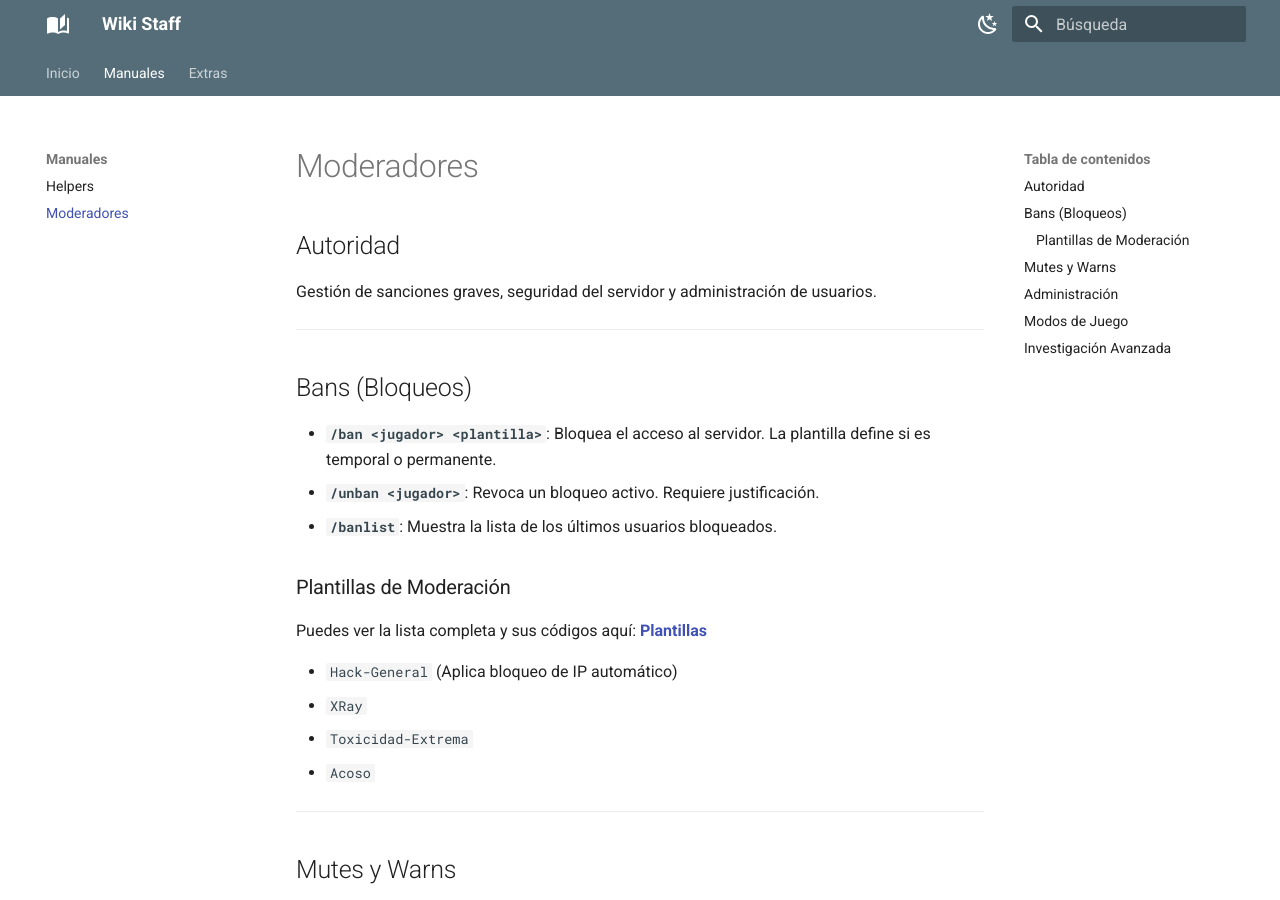
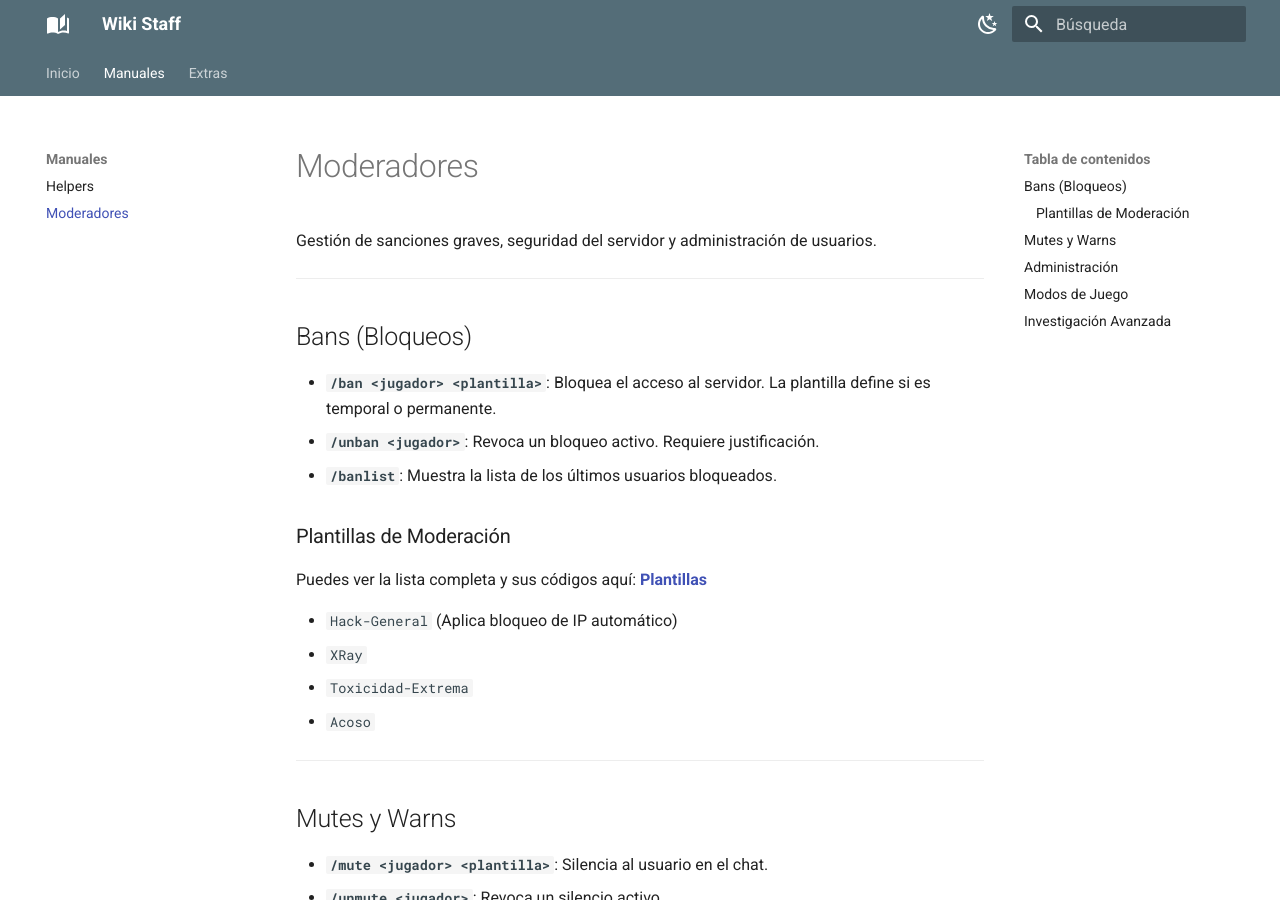
Before and after one commit to ymminnl/page-wiki, an MkDocs documentation site: the page built from docs/guias/moderador.md, in a window 1280 px wide and 900 px high. Built offline with MkDocs 1.6.1 and Material for MkDocs 9.7.7, drawn with Linux system fonts in a browser that asks for light colours.

Commit message:
Remove empty lines from moderador.md

```diff
--- a/docs/guias/moderador.md
+++ b/docs/guias/moderador.md
@@ -1,6 +1,4 @@
 # Moderadores
-
-## Autoridad
 Gestión de sanciones graves, seguridad del servidor y administración de usuarios.
 
 ---
```
